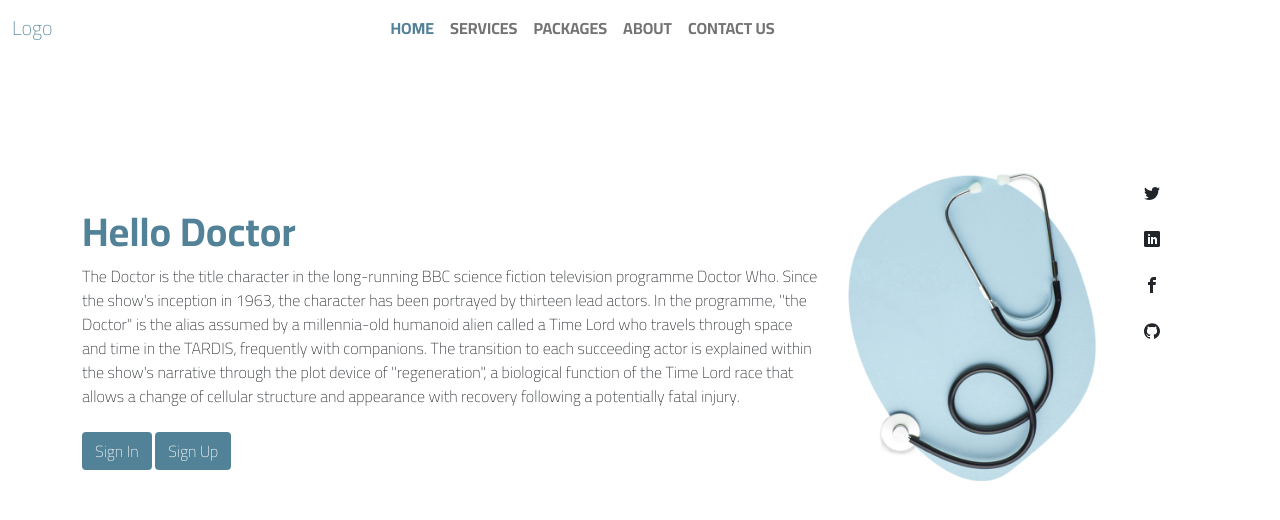
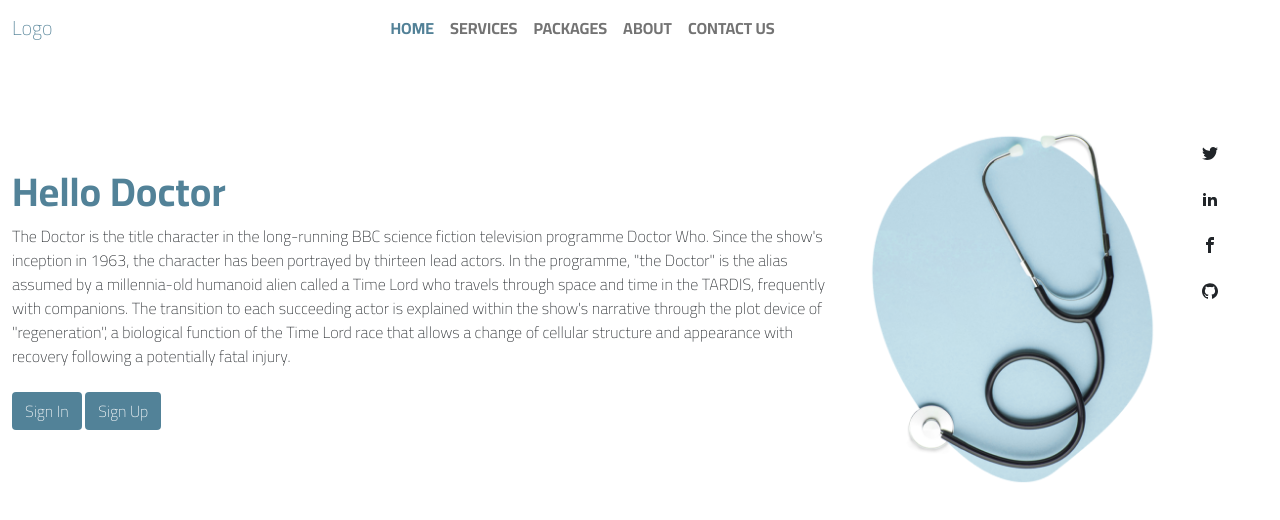
Before and after one commit to a-hassanein/Clinic-System, a React (Create React App) app: page / in a window 1280 px wide. Shown: the top 520 px of the page. Built offline with nearby package versions, Linux system fonts and the light colour scheme.

Commit message:
edit home

```diff
--- a/src/Components/header.js
+++ b/src/Components/header.js
@@ -2,14 +2,14 @@ import {
   ImFacebook,
   ImTwitter,
   ImGithub,
-  ImLinkedin,
+  ImLinkedin2,
 } from "react-icons/im";
 
 
 const Home = () => {
     return (
         <>
-        <div className="container">
+        <div className="container-xxl">
   <div className="row">
     <div className="col-md-8 col-lg-8">
         <div><h1 style={{color: "var(--first_color)" , fontFamily: "var(--font_family)" , fontWeight:"bold"}}>Hello Doctor</h1></div>
@@ -29,7 +29,7 @@ const Home = () => {
             <button className='btn' style={{background: "var(--first_color)" , color: "white" }} >Sign Up</button>
         </div>
         </div>
-    <div className="col-3"><img className="d-none d-lg-block d-md-block" src={require('../Images/Home_img.png')} alt='...img' width={'100%'} /></div>
+    <div className="col-3"><img className="d-none d-lg-block" src={require('../Images/Home_img.png')} alt='...img' width={'100%'} /></div>
     <div className='col-1'>
    <div className="d-none d-lg-block">
 
@@ -46,7 +46,7 @@ const Home = () => {
               className="btn  btn-floating m-1"
             >
               <i>
-                <ImLinkedin />
+                <ImLinkedin2 />
               </i>
             </a>
             <a
```
